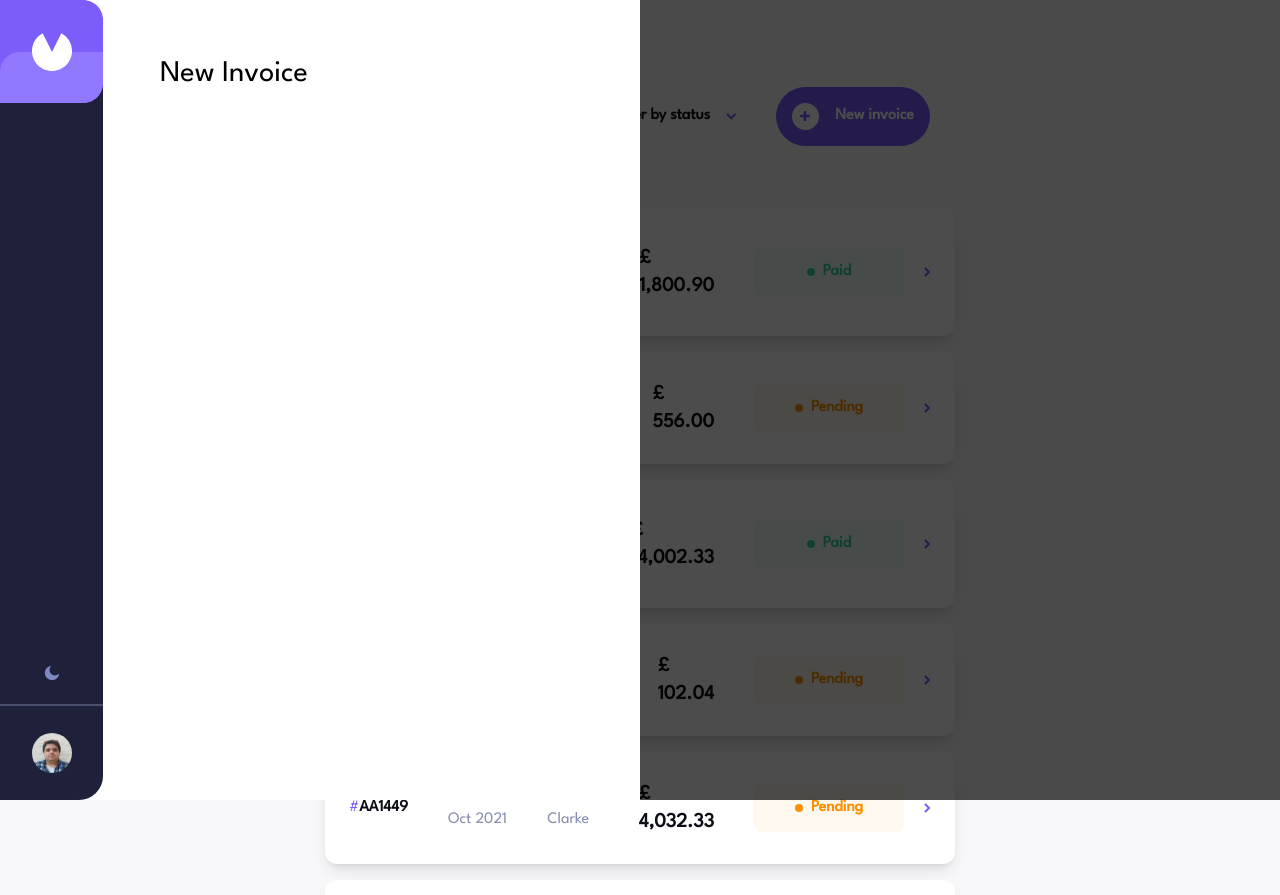
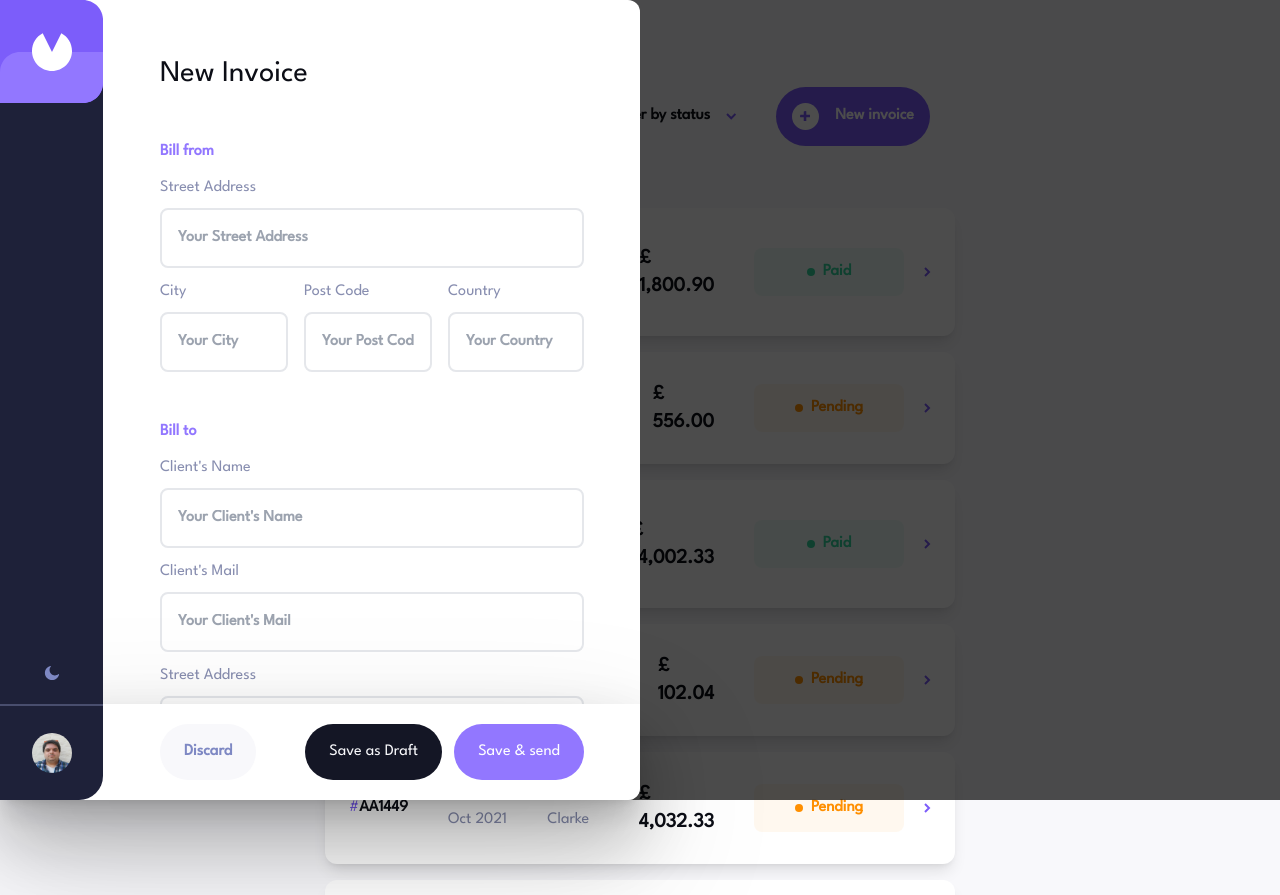
Before and after one commit to CalcagnoLoic/invoice-app, a React (Vite) app: page /invoice-app-web/new-invoice in a window 1280 px wide. Shown: the top 895 px of the page. Built offline with nearby package versions, Linux system fonts and the light colour scheme.

Commit message:
adding form to add new invoices

```diff
--- a/public/assets/style/tailwind.css
+++ b/public/assets/style/tailwind.css
@@ -14,6 +14,21 @@
 }
 
 @layer components {
+  .form-container {
+    @apply fixed md:w-2/3 md:px-14 xl:w-1/2 xl:pl-[160px];
+  }
+  .form-group {
+    @apply mt-3 flex flex-col;
+  }
+  .form-input {
+    @apply mt-2 rounded-lg border-2 p-4 font-bold;
+  }
+  .form-title {
+    @apply mt-12 font-bold text-heliotrope;
+  }
+  label {
+    @apply text-baliHai;
+  }
   .round {
     @apply h-2 w-2 rounded-full;
   }
--- /dev/null
+++ b/src/components/Form/FormAddress/index.tsx
@@ -0,0 +1,35 @@
+import FormField from "../FormField";
+
+type FormAddress = {
+  isClientInfos: boolean;
+};
+
+const Component = ({ isClientInfos }: FormAddress) => (
+  <div className="flex flex-col md:flex-row md:space-x-4">
+    <div className="flex w-full flex-row space-x-4 ">
+      <div className="flex w-1/2 flex-col">
+        <FormField
+          fieldID={isClientInfos ? "clientCity" : "city"}
+          fieldType="text"
+          fieldValue="City"
+        />
+      </div>
+      <div className="flex w-1/2 flex-col">
+        <FormField
+          fieldID={isClientInfos ? "clientPostCode" : "postCode"}
+          fieldType="text"
+          fieldValue="Post Code"
+        />
+      </div>
+    </div>
+    <div className="mt-3 flex w-full flex-col md:mt-0 md:w-1/2">
+      <FormField
+        fieldID={isClientInfos ? "clientCountry" : "country"}
+        fieldType="text"
+        fieldValue="Country"
+      />
+    </div>
+  </div>
+);
+
+export default Component;
--- /dev/null
+++ b/src/components/Form/FormField/index.tsx
@@ -0,0 +1,44 @@
+import { useTheme } from "../../../hooks/useTheme";
+import { InputField } from "../../../types/interface";
+
+const Component = ({
+  fieldValue,
+  fieldType,
+  fieldID,
+  isSelect,
+  css,
+}: InputField) => {
+  const { theme } = useTheme();
+
+  return (
+    <div className={css}>
+      <label htmlFor="streetAddress" className="mt-3">
+        {fieldValue}
+      </label>
+      {isSelect ? (
+        <select
+          name={fieldID}
+          id={fieldID}
+          className={`form-input flex w-full p-[19px] text-baliHai ${theme ? "border-baliHai bg-mirage" : "bg-white"}`}
+          defaultValue="30"
+        >
+          <option value="1">Net 1 day</option>
+          <option value="7">Net 7 day</option>
+          <option value="14">Net 14 day</option>
+          <option value="30">Net 30 day</option>
+        </select>
+      ) : (
+        /*  */
+        <input
+          type={fieldType}
+          name={fieldID}
+          id={fieldID}
+          className={`form-input w-full max-w-full ${theme ? "border-baliHai bg-mirage" : "bg-white"}`}
+          placeholder={`Your ${fieldValue} `}
+        />
+      )}
+    </div>
+  );
+};
+
+export default Component;
--- /dev/null
+++ b/src/components/Form/FormSend/index.tsx
@@ -0,0 +1,42 @@
+import { useNavigate } from "react-router-dom";
+import { useTheme } from "../../../hooks/useTheme";
+
+import Button from "../../Button";
+
+type FormSend = {
+  isEdit: boolean;
+};
+
+const Component = ({ isEdit }: FormSend) => {
+  const { theme } = useTheme();
+  const navigate = useNavigate();
+
+  const cancelForm = () => {
+    navigate("/invoice-app-web/");
+  };
+
+  return isEdit ? null : (
+    <div
+      className={`md:drop-shadow-4xl fixed bottom-0 left-0 flex w-full flex-row justify-between px-2 py-5 md:w-2/3 md:rounded-br-xl md:px-14 md:pl-14 xl:w-1/2 xl:pl-[160px]  ${theme ? "bg-mirageDarker" : "bg-white shadow-xl"}`}
+    >
+      <Button
+        content="Discard"
+        css="font-bold bg-whisper text-shipCove"
+        onClick={() => cancelForm()}
+      />
+      <div className="flex gap-1 md:gap-3">
+        <Button
+          content="Save as Draft"
+          css={`
+            ${theme
+              ? "bg-baliHai text-whisper"
+              : "bg-mirageDarker text-whisper"}
+          `}
+        />
+        <Button content="Save & send" css="bg-heliotrope text-white" />
+      </div>
+    </div>
+  );
+};
+
+export default Component;
--- a/src/components/NavBar/index.tsx
+++ b/src/components/NavBar/index.tsx
@@ -7,7 +7,7 @@ const Component = () => {
   const { theme } = useTheme();
 
   return (
-    <nav className="bg-mirage flex h-1/6 w-full justify-between xl:h-screen xl:w-[103px] xl:flex-col xl:rounded-r-3xl xl:sticky top-0 z-10">
+    <nav className="bg-mirage flex h-1/6 w-full justify-between xl:h-screen xl:w-[103px] xl:flex-col xl:rounded-r-3xl sticky top-0 z-10">
       <div>
         <NavBarIcons kind="background" />
       </div>
--- /dev/null
+++ b/src/container/Form/index.tsx
@@ -0,0 +1,110 @@
+import { FormSend } from "../../types/interface";
+import { useTheme } from "../../hooks/useTheme";
+
+import FormAddress from "../../components/Form/FormAddress";
+import FormField from "../../components/Form/FormField";
+import Heading from "../../typographies/Heading";
+import Icon from "../../icons/InvoiceIcons";
+import Paragraph from "../../typographies/Paragraph";
+
+
+const Container = ({ FormSend }: FormSend) => {
+  const { theme } = useTheme();
+
+  return (
+    <form action="" className="md:mb-20">
+      <Heading kind="h2" content="Bill from" css="form-title" />
+
+      <div>
+        <div className="form-group">
+          <FormField
+            fieldType="text"
+            fieldID="streetAddress"
+            fieldValue="Street Address"
+          />
+        </div>
+        <div className="form-group">
+          <FormAddress isClientInfos={false} />
+        </div>
+      </div>
+
+      <Heading kind="h2" content="Bill to" css="form-title" />
+      <div className="form-group">
+        <FormField
+          fieldID="clientName"
+          fieldType="text"
+          fieldValue="Client's Name"
+        />
+        <FormField
+          fieldID="clientName"
+          fieldType="email"
+          fieldValue="Client's Mail"
+          css="mt-3"
+        />
+        <FormField
+          fieldID="clientAddress"
+          fieldType="text"
+          fieldValue="Street Address"
+          css="mt-3"
+        />
+      </div>
+
+      <div className="form-group">
+        <FormAddress isClientInfos={true} />
+      </div>
+
+      <div className="form-group mt-3 md:flex-row md:space-x-2">
+        <FormField
+          fieldID="invoiceDate"
+          fieldType="date"
+          fieldValue="Invoice Date"
+          css="md:w-1/2 text-baliHai"
+        />
+        <FormField
+          isSelect
+          fieldID="payementTerms"
+          fieldValue="Payement Terms"
+          css="md:w-1/2 mt-3 md:mt-0"
+        />
+      </div>
+
+      <FormField
+        fieldID="description"
+        fieldValue="Project Description"
+        fieldType="text"
+        css="form-group"
+      />
+
+      <Heading kind="h2" content="Items" css="mt-12 text-2xl text-baliHai" />
+
+      <div className="form-group">
+        <div>
+          <FormField
+            fieldID="itemName"
+            fieldValue="Item Name"
+            fieldType="text"
+          />
+        </div>
+        <div className="mt-3 flex space-x-2">
+          <FormField fieldID="quantity" fieldValue="Qty." fieldType="text" />
+          <FormField fieldID="price" fieldValue="Price" fieldType="text" />
+          <FormField fieldID="total" fieldValue="Total" fieldType="text" />{" "}
+          {/* Devrai être le résultat des deux autres field */}
+          <div className="flex">
+            <Icon kind="remove" />
+          </div>
+        </div>
+      </div>
+
+      <Paragraph
+        kind="span"
+        content="+ Add a new item"
+        css={`mt-12 flex justify-center rounded-full py-4 md:mt-4 ${theme ? "bg-mirage text-baliHai" : "bg-whisper text-shipCove"}`}
+      />
+
+      {FormSend}
+    </form>
+  );
+};
+
+export default Container;
--- a/src/icons/InvoiceIcons/index.tsx
+++ b/src/icons/InvoiceIcons/index.tsx
@@ -22,17 +22,17 @@ const Icon = ({ kind }: InvoiceIcons) => {
     case "remove":
       return (
         <svg
-          width="13"
-          height="16"
+          width="23"
+          height="26"
           viewBox="0 0 13 16"
           fill="none"
           xmlns="http://www.w3.org/2000/svg"
+          className="self-center cursor-pointer hover:fill-burntSienna fill-baliHai mt-7"
         >
           <path
             fillRule="evenodd"
             clipRule="evenodd"
             d="M8.47225 0L9.36117 0.888875H12.4722V2.66667H0.027832V0.888875H3.13892L4.02783 0H8.47225ZM2.6945 16C1.71225 16 0.916707 15.2045 0.916707 14.2222V3.55554H11.5834V14.2222C11.5834 15.2045 10.7878 16 9.80562 16H2.6945Z"
-            fill="#888EB0"
           />
         </svg>
       );
--- a/src/pages/NewInvoice/index.tsx
+++ b/src/pages/NewInvoice/index.tsx
@@ -1,19 +1,39 @@
-import { useNavigate } from "react-router";
+import { Link } from "react-router-dom";
+import { useTheme } from "../../hooks/useTheme";
 
+import ArrowIcons from "../../icons/ArrowIcons";
+import Heading from "../../typographies/Heading";
 import Homepage from "../Homepage";
+import Form from "../../container/Form";
+import FormSend from "../../components/Form/FormSend";
+import Paragraph from "../../typographies/Paragraph";
 
 const Page = () => {
-  const navigate = useNavigate();
+  const { theme } = useTheme();
 
   return (
     <>
       <Homepage />
+      <div className="fixed left-0 top-0 h-screen w-screen bg-black opacity-70"></div>
       <div
-        className="fixed left-0 top-0 h-screen w-screen bg-black opacity-70"
-        onClick={() => navigate("/invoice-app-web/")} /* TODO : Remplacer par le discard button */
-      ></div>
-      <div className="fixed left-0 top-0 h-screen w-full md:w-1/2 bg-white pl-[160px] pt-14">
-        <h1 className="text-3xl">New Invoice</h1>
+        className={`fixed left-0 top-0 box-border h-screen w-full overflow-y-auto px-5 pb-32 pt-32 md:top-[103px] md:w-2/3 md:rounded-r-xl md:px-14 md:pb-20 md:pt-7 xl:top-0 xl:w-1/2 xl:pl-[160px] xl:pt-14 ${theme ? "bg-mirageDarker" : "bg-white"}`}
+      >
+        <Link to="/invoice-app-web" className="flex gap-6 md:hidden">
+          <ArrowIcons kind="left" />
+          <Paragraph
+            kind="span"
+            content="Go Back"
+            css={`self-center font-bold hover:text-baliHai xl:self-start ${theme ? "text-white" : "text-vulcan"}`}
+          />
+        </Link>
+
+        <Heading
+          kind="h1"
+          content="New Invoice"
+          css={`mt-4 text-3xl md:mt-0 ${theme ? "text-white" : "text-vulcan"}`}
+        />
+
+        <Form FormSend={<FormSend isEdit={false} />} />
       </div>
     </>
   );
--- a/src/types/interface.ts
+++ b/src/types/interface.ts
@@ -95,3 +95,15 @@ export interface Status {
   id?: string;
   theme?: boolean;
 }
+
+export interface InputField {
+  fieldValue: string;
+  fieldID: string;
+  fieldType?: string;
+  isSelect?: boolean;
+  css?: string;
+}
+
+export interface FormSend {
+  FormSend: React.JSX.Element | React.JSX.Element[];
+}
--- a/tailwind.config.js
+++ b/tailwind.config.js
@@ -21,11 +21,18 @@ export default {
         pizazz: "#FF8F00",
         karry: "#FFEBD1",
         shamrock: "#33D69F",
-        grannyApple: "#D0F5E9"
+        grannyApple: "#D0F5E9",
       },
       fontFamily: {
-        spartan: ["spartan"]
-      }
+        spartan: ["spartan"],
+      },
+      dropShadow: {
+        "3xl": "0 35px 35px rgba(0, 0, 0, 0.25)",
+        "4xl": [
+          "0 35px 35px rgba(0, 0, 0, 0.25)",
+          "0 45px 65px rgba(0, 0, 0, 0.15)",
+        ],
+      },
     },
   },
   plugins: [],
```
Also changed, not shown: src/components/Form/FormAddressClient/index.tsx (added).
